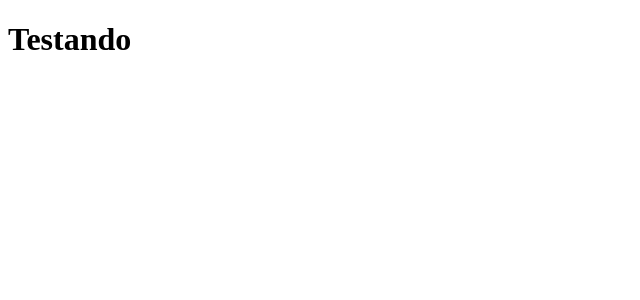
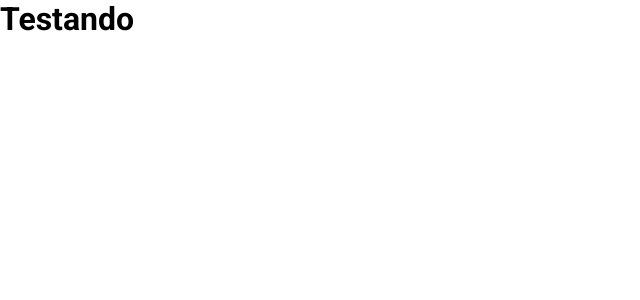
Before and after one commit to LucasDev9645/Projeto_To-do_List, a React (Vite) app: page / in a window 1280 px wide. Shown: the top 300 px of the page, without its empty margins (0-640 px from the left). Built offline with nearby package versions, Linux system fonts and the light colour scheme.

Commit message:
Creating global style and components folder

```diff
--- a/index.html
+++ b/index.html
@@ -4,6 +4,9 @@
 <head>
   <meta charset="UTF-8" />
   <meta name="viewport" content="width=device-width, initial-scale=1.0" />
+  <link rel="preconnect" href="https://fonts.googleapis.com">
+  <link rel="preconnect" href="https://fonts.gstatic.com" crossorigin>
+  <link href="https://fonts.googleapis.com/css2?family=Roboto:ital,wght@0,300;0,400;0,700;1,300;1,400;1,700&display=swap" rel="stylesheet">
   <title>To-do - List</title>
 </head>
 
--- a/src/App.tsx
+++ b/src/App.tsx
@@ -1,6 +1,9 @@
+import GlobalStyle from "./styles";
+
 const App = () => {
   return (
     <>
+      <GlobalStyle />
       <h1>Testando</h1>
     </>
   );
--- /dev/null
+++ b/src/styles/index.ts
@@ -0,0 +1,12 @@
+import { createGlobalStyle } from "styled-components";
+
+const GlobalStyle = createGlobalStyle`
+  * {
+  margin:0;
+  padding:0;
+  box-sizing:border-box;
+  font-family: Roboto, sans-serif ;
+  }
+`;
+
+export default GlobalStyle;
```
